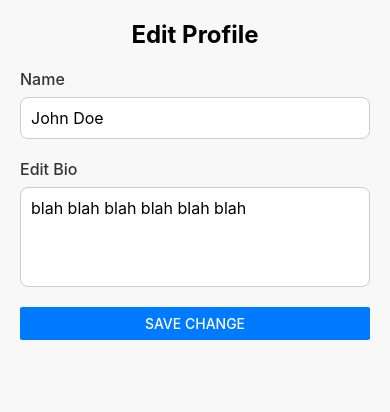
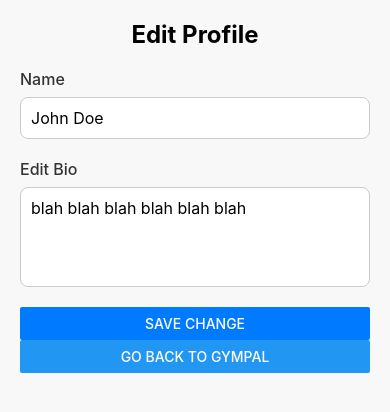
Before and after one commit to muriloapparecido/wellness-app, a React Native app: screen /Profile in a window 390 px wide. Shown: the top 412 px of the page. Built offline with nearby package versions, Linux system fonts and the light colour scheme.

Commit message:
Swiping Animation and Screen Navigation

```diff
--- a/assets/data/users.js
+++ b/assets/data/users.js
@@ -3,7 +3,7 @@ export default [
     id: '1',
     name: 'Vadim Savin',
     image:
-      'https://notjustdev-dummy.s3.us-east-2.amazonaws.com/avatars/vadim1.JPG',
+      'https://imageio.forbes.com/specials-images/imageserve/6532a388407b720effdbd589/0x0.jpg?format=jpg&height=900&width=1600&fit=bounds',
     bio: 'I will be the semicolons to your code',
   },
   {
--- a/src/screens/HomeScreen.tsx
+++ b/src/screens/HomeScreen.tsx
@@ -130,7 +130,7 @@ const styles = StyleSheet.create({
   },
   card: {
     width: '90%',             //% of screen that pic takes up
-    height: '700%',
+    height: '50%',
     borderRadius: 15,         //corner curvature
     shadowColor: "#000",      //shadow (react native shadow generator)
     shadowOffset: {
--- a/src/screens/ProfileScreen.tsx
+++ b/src/screens/ProfileScreen.tsx
@@ -1,7 +1,11 @@
 import React, {useState} from 'react';
 import { View, StyleSheet, Text, TextInput, Button, Alert} from 'react-native';
+import {useNavigation} from '@react-navigation/native';
+
 
 const ProfileScreen = () => {
+    //Navigation
+    const navigation = useNavigation<any>();
     //User Information
     const [name, setName] = useState('John Doe');   //default name
     const [bio, setBio] = useState('blah blah blah blah blah blah'); //default bio
@@ -39,6 +43,12 @@ const ProfileScreen = () => {
 
             {/* Save Button */}
             <Button title="Save Change" onPress={handleSave} color='#007AFF' />
+
+            {/* Go to Home Screen */}
+            <Button
+             title="Go back to GymPal"
+             onPress={() => navigation.navigate('Home')}  //Navigate to Profile screen
+    />
         </View>
     );
 };
```
